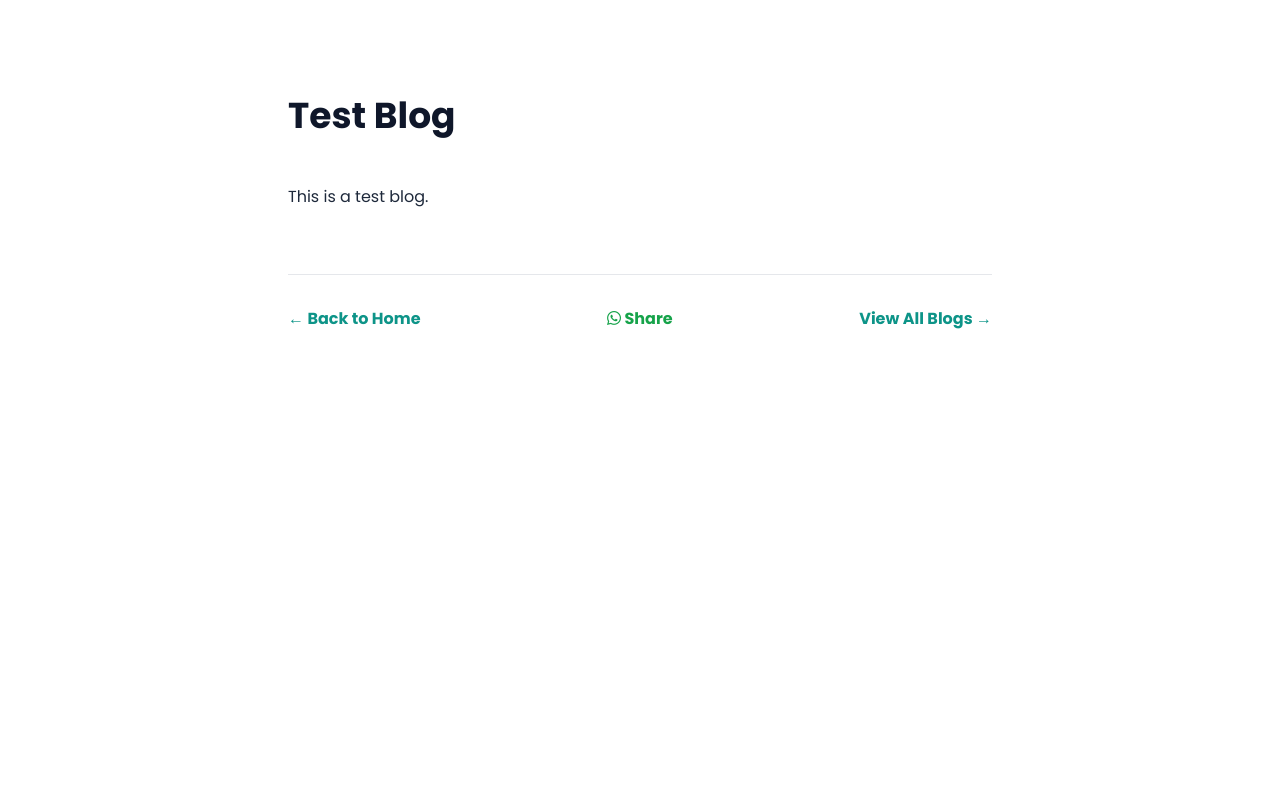
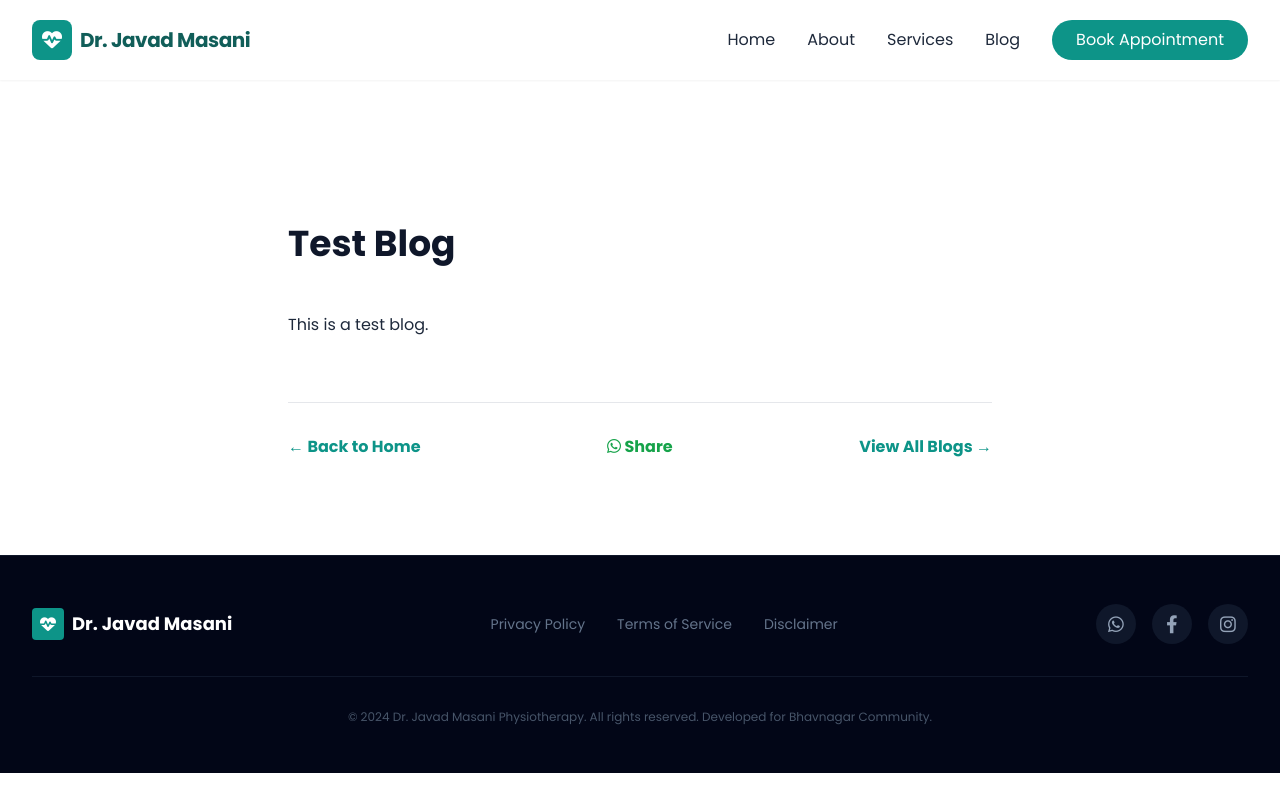
Before and after one commit to JavadMasani/Araogya, a Jekyll site: the page built from test.md, in a window 1280 px wide. Shown: the top 812 px of the page. Built offline with Jekyll 4.4.1, drawn with Linux system fonts in a browser that asks for light colours; nearby versions of some CDN libraries.

Commit message:
Update site.html

```diff
--- a/_layouts/site.html
+++ b/_layouts/site.html
@@ -2,7 +2,36 @@
 <html lang="gu">
 <head>
   <meta charset="UTF-8">
-  <title>{{ page.title | default: "Dr. Javad Masani" }}</title>
+
+  <title>
+    {% if page.seo_title %}
+      {{ page.seo_title }}
+    {% else %}
+      {{ page.title | default: "Dr. Javad Masani" }}
+    {% endif %}
+  </title>
+
+  <meta name="description"
+        content="{{ page.seo_description | default: page.excerpt | strip_html | truncate: 160 }}">
+
+  <!-- Open Graph -->
+  <meta property="og:title" content="{{ page.title }}">
+  <meta property="og:description"
+        content="{{ page.seo_description | default: page.excerpt | strip_html }}">
+  <meta property="og:type" content="article">
+  <meta property="og:url"
+        content="{{ site.url }}{{ site.baseurl }}{{ page.url }}">
+  <meta property="og:image"
+        content="{{ page.thumbnail | default: site.default_og_image }}">
+
+  <!-- Twitter -->
+  <meta name="twitter:card" content="summary_large_image">
+  <meta name="twitter:title" content="{{ page.title }}">
+  <meta name="twitter:description"
+        content="{{ page.seo_description | default: page.excerpt | strip_html }}">
+  <meta name="twitter:image"
+        content="{{ page.thumbnail | default: site.default_og_image }}">
+
   <meta name="viewport" content="width=device-width, initial-scale=1.0">
 
   <!-- Tailwind -->
@@ -16,7 +45,6 @@
   <link href="https://fonts.googleapis.com/css2?family=Noto+Sans+Gujarati:wght@400;700&family=Poppins:wght@300;400;600;700&display=swap"
         rel="stylesheet">
 
-  <!-- SAME font rule -->
   <style>
     body {
       font-family: 'Poppins','Noto Sans Gujarati',sans-serif;
@@ -24,9 +52,82 @@
   </style>
 </head>
 
-<body class="text-slate-800 bg-white">
+<body class="bg-white text-slate-800">
 
-  {{ content }}
+  <!-- 🔹 NAVIGATION (same as home) -->
+  <nav class="fixed w-full z-50 bg-white/80 backdrop-blur-md shadow-sm">
+        <div class="max-w-7xl mx-auto px-4 sm:px-6 lg:px-8">
+            <div class="flex justify-between h-20 items-center">
+                <div class="flex-shrink-0 flex items-center gap-2">
+                    <div class="w-10 h-10 bg-teal-600 rounded-lg flex items-center justify-center text-white">
+                        <i class="fas fa-heartbeat text-xl"></i>
+                    </div>
+                    <span class="font-bold text-xl tracking-tight text-teal-800">Dr. Javad Masani</span>
+                </div>
+                <div class="hidden md:block">
+                    <div class="ml-10 flex items-baseline space-x-8">
+                        <a href="#home" class="nav-link font-medium">Home</a>
+                        <a href="#about" class="nav-link font-medium">About</a>
+                        <a href="#services" class="nav-link font-medium">Services</a>
+                        <a href="#blog" class="nav-link font-medium">Blog</a>
+                        <a href="#contact" class="bg-teal-600 text-white px-6 py-2 rounded-full hover:bg-teal-700 transition">Book Appointment</a>
+                    </div>
+                </div>
+                <div class="md:hidden">
+                    <button id="mobile-menu-button" class="text-teal-800 focus:outline-none">
+                        <i class="fas fa-bars text-2xl"></i>
+                    </button>
+                </div>
+            </div>
+        </div>
+        <!-- Mobile Menu -->
+        <div id="mobile-menu" class="hidden md:hidden bg-white border-t px-4 py-4 space-y-2">
+            <a href="#home" class="block py-2 font-medium">Home</a>
+            <a href="#about" class="block py-2 font-medium">About</a>
+            <a href="#services" class="block py-2 font-medium">Services</a>
+            <a href="#blog" class="block py-2 font-medium">Blog</a>
+            <a href="#contact" class="block py-2 font-bold text-teal-600">Contact Us</a>
+        </div>
+    </nav>
+
+  <main class="pt-32">
+    {{ content }}
+  </main>
+
+  <footer class="bg-slate-950 py-12 border-t border-slate-900">
+        <div class="max-w-7xl mx-auto px-4 sm:px-6 lg:px-8">
+            <div class="flex flex-col md:flex-row justify-between items-center gap-8">
+                <div class="flex items-center gap-2">
+                    <div class="w-8 h-8 bg-teal-600 rounded flex items-center justify-center text-white">
+                        <i class="fas fa-heartbeat"></i>
+                    </div>
+                    <span class="font-bold text-lg text-white">Dr. Javad Masani</span>
+                </div>
+
+                <div class="flex gap-8 text-slate-500 text-sm">
+                    <a href="#" class="hover:text-white transition">Privacy Policy</a>
+                    <a href="#" class="hover:text-white transition">Terms of Service</a>
+                    <a href="#" class="hover:text-white transition">Disclaimer</a>
+                </div>
+
+                <div class="flex gap-4">
+                    <a href="#" class="w-10 h-10 rounded-full bg-slate-900 flex items-center justify-center text-slate-400 hover:bg-teal-600 hover:text-white transition">
+                        <i class="fab fa-whatsapp text-lg"></i>
+                    </a>
+                    <a href="#" class="w-10 h-10 rounded-full bg-slate-900 flex items-center justify-center text-slate-400 hover:bg-teal-600 hover:text-white transition">
+                        <i class="fab fa-facebook-f text-lg"></i>
+                    </a>
+                    <a href="#" class="w-10 h-10 rounded-full bg-slate-900 flex items-center justify-center text-slate-400 hover:bg-teal-600 hover:text-white transition">
+                        <i class="fab fa-instagram text-lg"></i>
+                    </a>
+                </div>
+            </div>
+            <div class="mt-8 pt-8 border-t border-slate-900 text-center text-slate-600 text-xs">
+                &copy; 2024 Dr. Javad Masani Physiotherapy. All rights reserved. Developed for Bhavnagar Community.
+            </div>
+        </div>
+    </footer>
+
 
 </body>
 </html>
```
